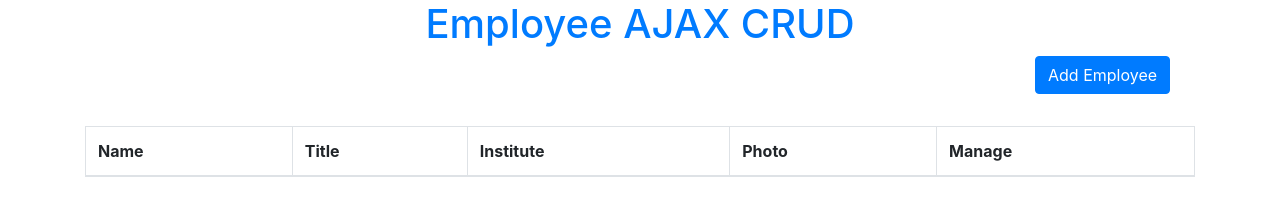
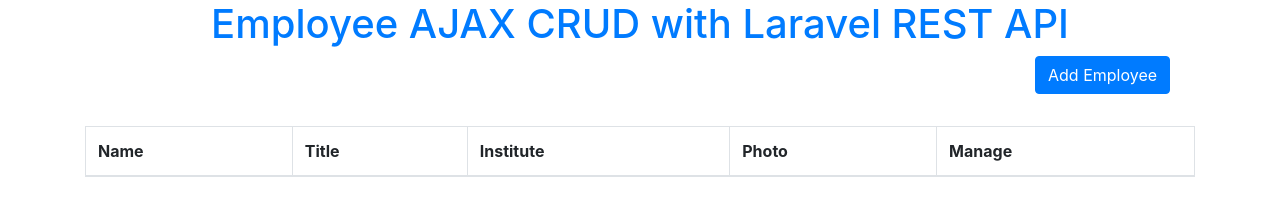
Before and after one commit to ishan-cse/RESTful-API-Laravel, a plain HTML site: page index.html in a window 1280 px wide. Drawn offline with nearby package versions, Linux system fonts and the light colour scheme; no server answers.

Commit message:
Update index.html

```diff
--- a/index.html
+++ b/index.html
@@ -4,13 +4,13 @@
 	<meta charset="UTF-8">
 	<meta http-equiv="X-UA-Compatible" content="IE=edge">
 	<meta name="viewport" content="width=device-width, initial-scale=1.0">
-    <title>AJAX CRUD</title>
+    <title>AJAX CRUD with Laravel REST API</title>
 	<link rel="stylesheet" href="https://cdn.jsdelivr.net/npm/bootstrap@4.6.0/dist/css/bootstrap.min.css" integrity="sha384-B0vP5xmATw1+K9KRQjQERJvTumQW0nPEzvF6L/Z6nronJ3oUOFUFpCjEUQouq2+l" crossorigin="anonymous">
 </head>
 <body>
 	<div class="row">
 		<div class="col-md-12 col-md-offset-2">
-			<h1 class="text-primary" style="text-align: center;">Employee AJAX CRUD</h1>
+			<h1 class="text-primary" style="text-align: center;">Employee AJAX CRUD with Laravel REST API</h1>
 		</div>
 	</div>
     <div class="container">
@@ -278,7 +278,6 @@
             });
         }
 
-	editData(4);
 
         // function editData(id){
         //     $.ajax({
```
